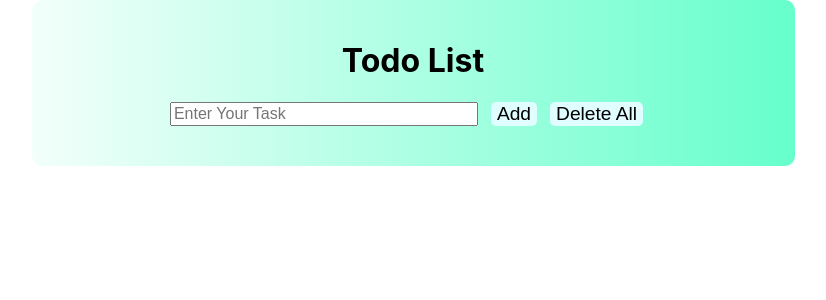
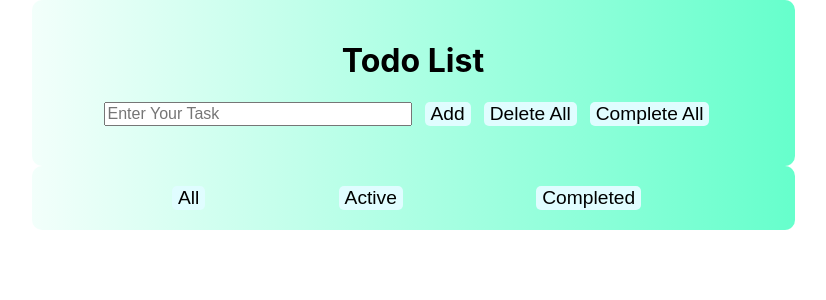
Before and after one commit to himanshu064/react-training, a React (Create React App) app: page /task3 in a window 1280 px wide. Shown: the top 300 px of the page, without its empty margins (227-1053 px from the left). Built offline with nearby package versions, Linux system fonts and the light colour scheme.

Commit message:
task 3 completed

```diff
--- /dev/null
+++ b/src/pages/Task3/TodoFilters.js
@@ -0,0 +1,30 @@
+import React,{usestate} from "react";
+import classes from "./index.module.css";
+
+function Filters(props){
+
+    function allTasks() {
+        props.onClickAll()
+    }
+    function activeTasks() {
+        props.onClickActive()
+    }
+    function completedTasks() {
+        props.onClickComplete()
+    }
+
+    return <div className={`${classes.back} ${classes.heading} ${classes.displayInline}`} >
+        <div className={`${classes.formpaddingdiv}`}>
+            {/* <input type="button" value="All" onClick={()=>allTasks()}/> */}
+            <input type="button" value="All" onClick={props.onClickAll}/>
+        </div>
+        <div className={`${classes.formpaddingdiv}`}>
+            <input type="button" value="Active" onClick={()=>activeTasks()} />
+        </div>
+        <div className={`${classes.formpaddingdiv}`}>
+            <input type="button" value="Completed" onClick={()=>completedTasks()} />
+        </div>
+    </div>
+}
+
+export default Filters;
--- a/src/pages/Task3/TodoSearch.js
+++ b/src/pages/Task3/TodoSearch.js
@@ -12,6 +12,10 @@ function TodoSearch( params ) {
     function deleteAll() {
         params.onclick()
     }
+    //Complete Function
+    function completeAll() {
+        params.completeall();
+    }
     return (<div className={`${classes.back}`}>
                 <h1>Todo List</h1>
                 <div className={`${classes.heading}`} >
@@ -25,6 +29,9 @@ function TodoSearch( params ) {
                     <div className={`${classes.formpaddingdiv}`}>
                     <input type="button" value="Delete All" onClick={()=>deleteAll()} />
                     </div>
+                    <div className={`${classes.formpaddingdiv}`}>
+                    <input type="button" value="Complete All" onClick={()=>completeAll()} />
+                    </div>
                 </form>
                 </div> <br/>
             </div>
--- a/src/pages/Task3/index.js
+++ b/src/pages/Task3/index.js
@@ -1,39 +1,50 @@
 import React, { useState } from "react";
 import TodoSearch from "./TodoSearch";
 import TodoTable from "./TodoTable";
+import TodoFilters from "./TodoFilters";
 
 const TodoList = () => {
   let storage = localStorage.getItem("alltasks")
-    if (storage===null) {
-        var tasks = []
+  var tasks;
+  console.log(storage,"storage")
+  if (storage === null) {
+    tasks = []
   }
-    else{
-        var tasks = JSON.parse(storage)
+  else {
+    tasks = JSON.parse(storage)
   }
   const [allTasks, setTasks] = useState(tasks)
-    tasks=allTasks;
-    localStorage.setItem("alltasks",JSON.stringify(tasks))
+    console.log("allTasks outside are",allTasks)
+
+
   //Adding a Task
   const updateTask = (text) => {
-        if (text!="") {
+    if (text != "") {
       setTasks([...allTasks, {
         title: text,
         completed: false,
       }])
-        localStorage.setItem("alltasks",JSON.stringify(tasks) )
+      console.log(allTasks,"updated all taskes are")
+      tasks = allTasks;
+      localStorage.setItem("alltasks", JSON.stringify(tasks))
+
     }
+
   }
   //Deleting All the Tasks
   const deleteTask = () => {
     setTasks([])
+    localStorage.clear();
   }
   //When Task is Completed
-    const completedTask = (key,index) => {
+  const completedTask = (key, index) => {
     const newAllTasks = [...allTasks]
-        newAllTasks.find((element,idx)=>{
-            if (element.title===key&&idx===index) {
-                element.completed=!element.completed
+    newAllTasks.find((element, idx) => {
+      if (element.title === key && idx === index) {
+        element.completed = !element.completed
       }
+      tasks=newAllTasks
+      localStorage.setItem("alltasks", JSON.stringify(tasks))
       return setTasks(newAllTasks)
     })
   }
@@ -42,11 +53,57 @@ const TodoList = () => {
     const newAllTasks = [...allTasks]
     newAllTasks.splice(index, 1)
     setTasks(newAllTasks)
+    localStorage.setItem("alltasks",JSON.stringify(newAllTasks))
   }
+  //Complete all Tasks
+  const completeAll = () => {
+    const newAllTasks = [...allTasks]
+    newAllTasks.map((item, index) => {
+      console.log(item.completed, ":item", index)
+      item.completed = true;
+      setTasks(newAllTasks)
+    })
+  }
+  //ShowAllTask
+  const showAllTasks = () => {
+    const showall = JSON.parse(localStorage.getItem("alltasks"))
+    console.log(showall)
+    setTasks(showall)
+  }
+  const showAllActiveTasks = () => {
+    const showactive = JSON.parse(localStorage.getItem("alltasks"))
+    console.log(showactive)
+    var updated = []
+    showactive.map((item) => {
+      if (item.completed === false) {
+        console.log(item.title)
+        updated.push(item)
+      }
+    })
+    console.log(updated)
+    setTasks(updated)
+  }
+  const showAllComletedTasks = () => {
+    const complpetedTasks = JSON.parse(localStorage.getItem("alltasks"))
+    var updated = []
+    complpetedTasks.map((item) => {
+      if (item.completed === true) {
+        console.log(item.title)
+
+        updated.push(item)
+
+      }
+    })
+    console.log(updated)
+
+    setTasks(updated)
+  }
+
   return (
     <>
-            <TodoSearch onClick={updateTask} onclick={deleteTask} />
+      <TodoSearch onClick={updateTask} onclick={deleteTask} completeall={completeAll} />
       <TodoTable tasks={allTasks} onclick={deleteoneTask} onComplete={completedTask} />
+      <TodoFilters onClickAll={showAllTasks} onClickActive={showAllActiveTasks} onClickComplete={showAllComletedTasks} />
     </>
   )
 }
--- a/src/pages/Task3/index.module.css
+++ b/src/pages/Task3/index.module.css
@@ -39,7 +39,7 @@ tbody, td, tr{
     font-size: larger;
 }
 [type=button]:hover{
-    background-color: rgb(214, 255, 252);
+    background-color: rgb(179, 255, 250);
 }
 [type=text]{
     font-size: initial;
@@ -57,3 +57,8 @@ form{
 table{
     border-spacing: 0px;
 }
+.displayInline{
+    display: flex;
+    margin: auto;
+    justify-content: space-evenly;
+}
```
Lines whose indentation alone changed are shown as unchanged.
